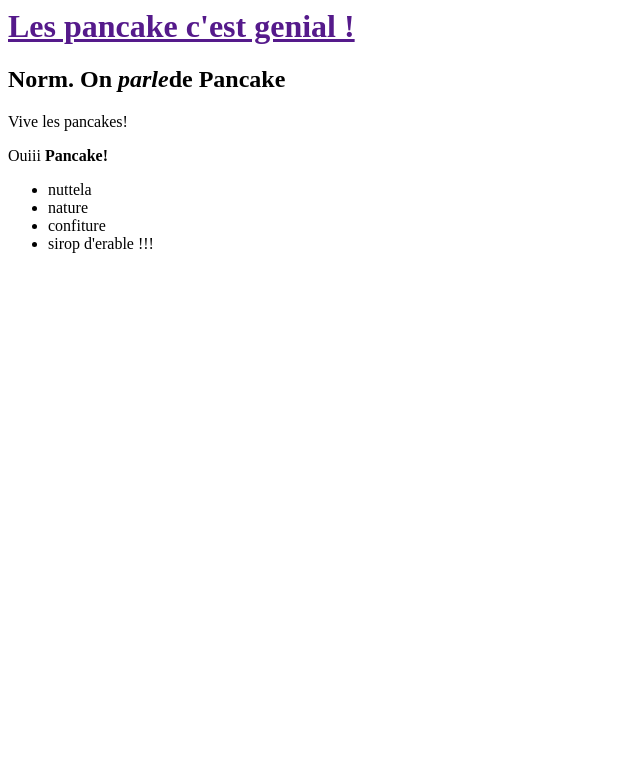
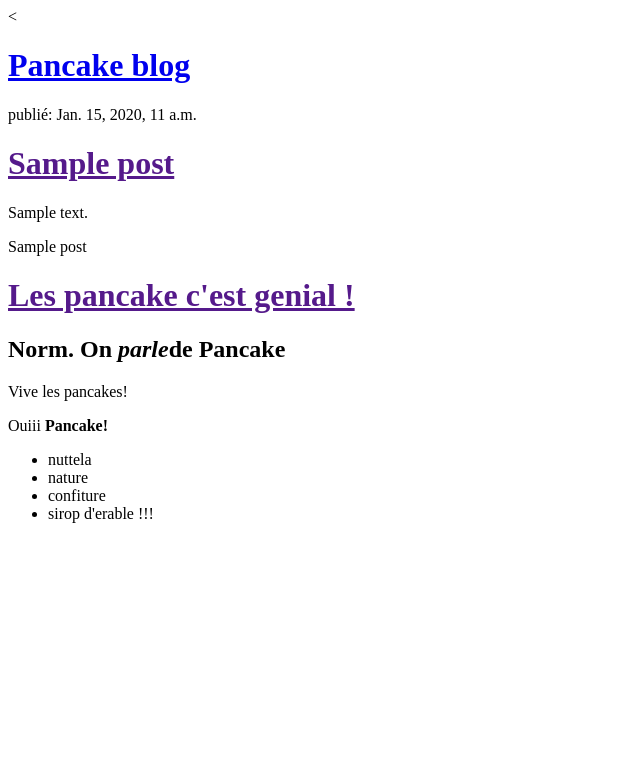
Before and after one commit to Daleck33/my-first-blog, a Django app: template blog/templates/blog/post_list.html in a window 1280 px wide. Shown: the top 783 px of the page, without its empty margins (0-640 px from the left). Run offline with Django 3.2, Linux system fonts and the light colour scheme; the template is opened without the code that fills it: values that come from a table or form of the project are taken from there, others are empty; tables that the repository leaves empty hold one stand-in row (values such as "Sample post").

Commit message:
Modifiate templates to display post from database

```diff
--- a/blog/templates/blog/post_list.html
+++ b/blog/templates/blog/post_list.html
@@ -1,8 +1,21 @@
 <html>
-    <head>
-        <title>Pancake blog</title>
-    </head>
+    <<div>
+    <h1><a href="/">Pancake blog</a></h1>
+</div>
+
+{% for post in posts %}
+    <div>
+        <p>publié: {{ post.published_date }}</p>
+        <h1><a href="">{{ post.title }}</a></h1>
+        <p>{{ post.text|linebreaks }}</p>
+    </div>
+{% endfor %}
+
+
     <body>
+	{% for post in posts %}
+	    {{post}}
+	{% endfor %}
 	    <h1><a href="">Les pancake c'est genial !</a></h1>
 		<h2>Norm. On <em>parle</em>de Pancake</h2>
         <p>Vive les pancakes!</p>
--- a/blog/views.py
+++ b/blog/views.py
@@ -1,4 +1,7 @@
 from django.shortcuts import render
+from django.utils import timezone
+from .models import Post
 
 def post_list(request):
-    return render(request, 'blog/post_list.html', {})
+    posts= Post.objects.filter(published_date__lte=timezone.now()).order_by('published_date')
+    return render(request, 'blog/post_list.html', {"posts":posts})
```
